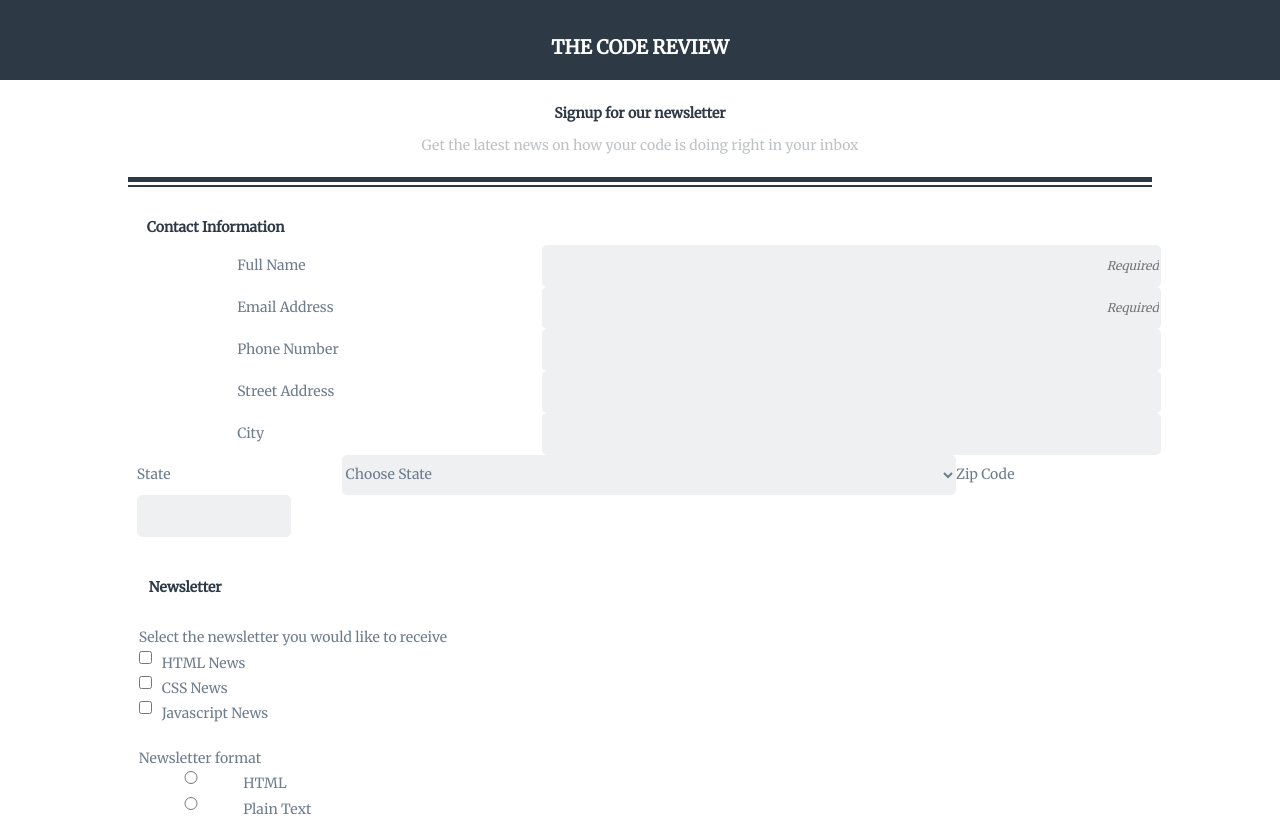
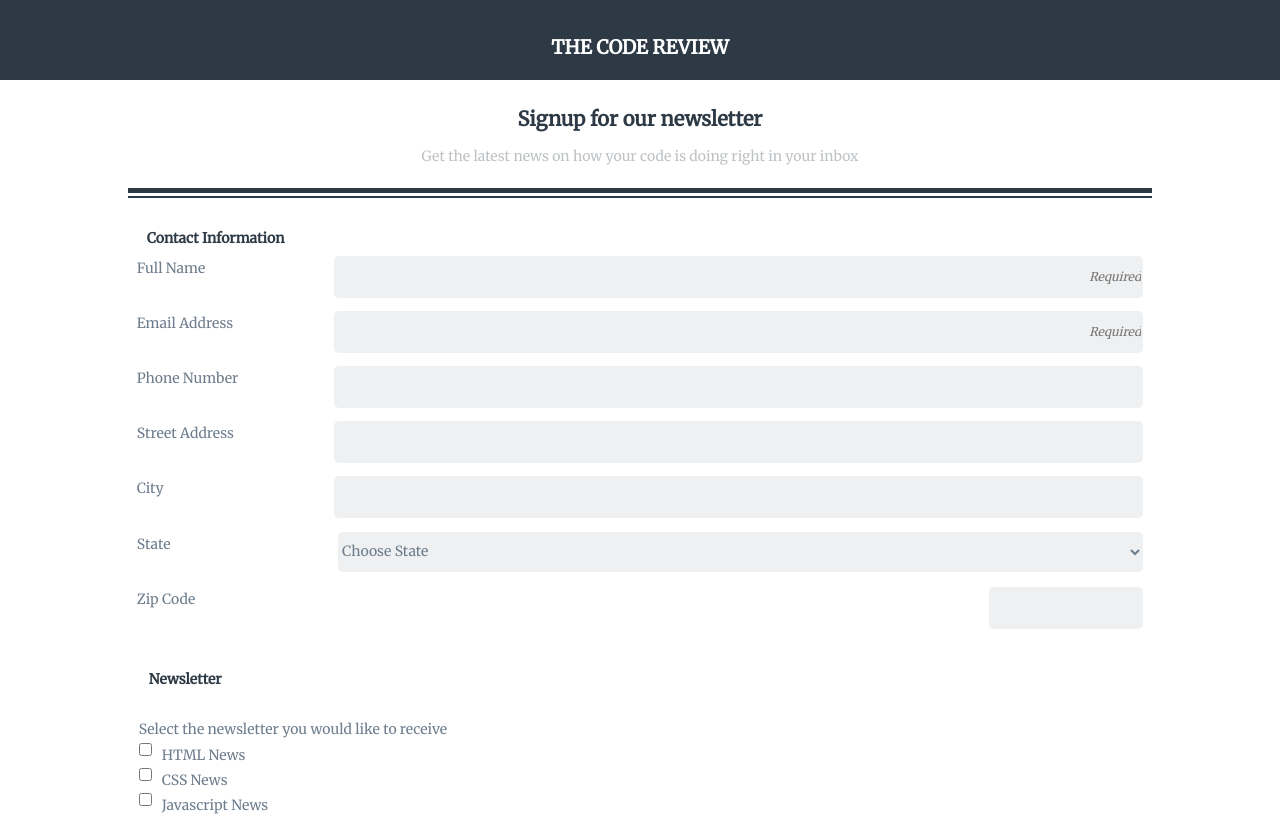
Before and after one commit to RobinGaboriault/Online-Registration-Form, a plain HTML site: page index.html in a window 1280 px wide. Shown: the top 825 px of the page. Drawn offline with Linux system fonts and the light colour scheme.

Commit message:
Modified Contact information section
I put the label/input into a ul list to more easily align them more
easily.

```diff
--- a/css/styles.css
+++ b/css/styles.css
@@ -477,22 +477,31 @@ body {
 	margin: auto;
 }
 
-/*     Flexbox display for Contact information     */
+.header_presentation h2 {
 
-.info {
-
-	display: flex;
-	flex-direction: row;
-	flex-wrap: wrap;
-	justify-content: flex-start;
-	width: 100%;
+	font-size: 20px;
 }
 
-/*   setting the width to flexbox items    */
+/*     Contact Info list styling     */
+
+.info_list {
+
+	padding-left: 0;
+	list-style: none;
+}
+
+/*   Contact Info list items styling   */
+
+
+.info_list_item {
+
+	margin-bottom: 30px;
+}
 
 .info input, select {
 
-	width: 60%;
+	float: right;
+	width: 80%;
 }
 
 .info label {
@@ -502,7 +511,14 @@ body {
 
 .zip_code {
 
+	float: left;
 	max-width: 150px;
+}
+
+.zip_code_label {
+
+	float: left;
+	margin: 0;
 }
 
 
--- a/index.html
+++ b/index.html
@@ -29,21 +29,34 @@
 
 			<legend class="contact">Contact Information</legend>
 
+
+				<ul class="info_list">
+				<li class="info_list_item">
 				<label for="name">Full Name</label>
 				<input type="text" id="name" name="user_name" class="required" placeholder="Required">
+				</li>
 
+				<li class="info_list_item">
 				<label for="email">Email Address</label>
 				<input type="email" id="email" name="user_email" class="required" placeholder="Required">
+				</li>
 
+				<li class="info_list_item"
 				<label for="phone_number">Phone Number</label>
 				<input type="tel" id="phone_number" name="user_number">
+				</li>
 
+				<li class="info_list_item"
 				<label for="street_address">Street Address</label>
 				<input type="text" id="street_address" name="user_street_address">
+				</li>
 
+				<li class="info_list_item"
 				<label for="city">City</label>
 				<input type="text" id="city" name="user_city">
+				</li>
 
+				<li class="info_list_item">
 				<label for="state">State</label>
 				<select class="drop_down_state" id="state">
 					<option value="State">Choose State</option>
@@ -99,9 +112,12 @@
 					<option value="WI">Wisconsin</option>
 					<option value="WY">Wyoming</option>
 				</select>
-
-				<label for="zip_code">Zip Code</label>
+				</li>
+				<li class="info_list_item">
+				<label for="zip_code" class="zip_code_label">Zip Code</label>
 				<input type="text" id="zip_code" name="user_zip_code" class="zip_code">
+				</li>
+				</ul>
 
 			</fieldset>
 
```
